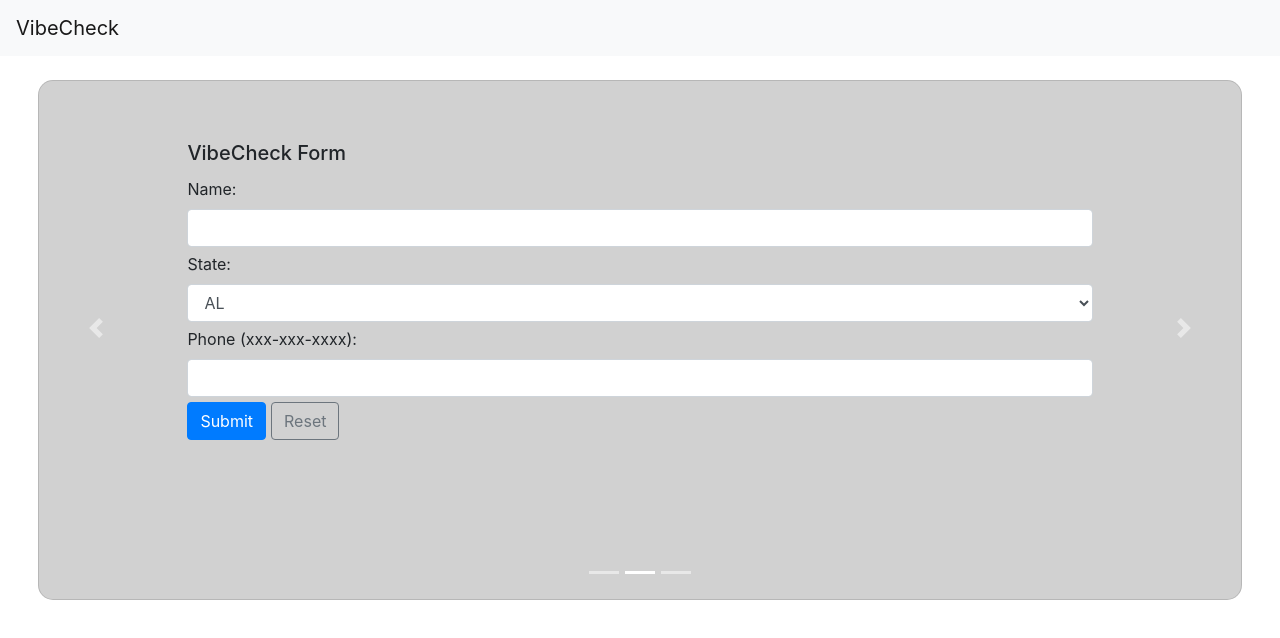
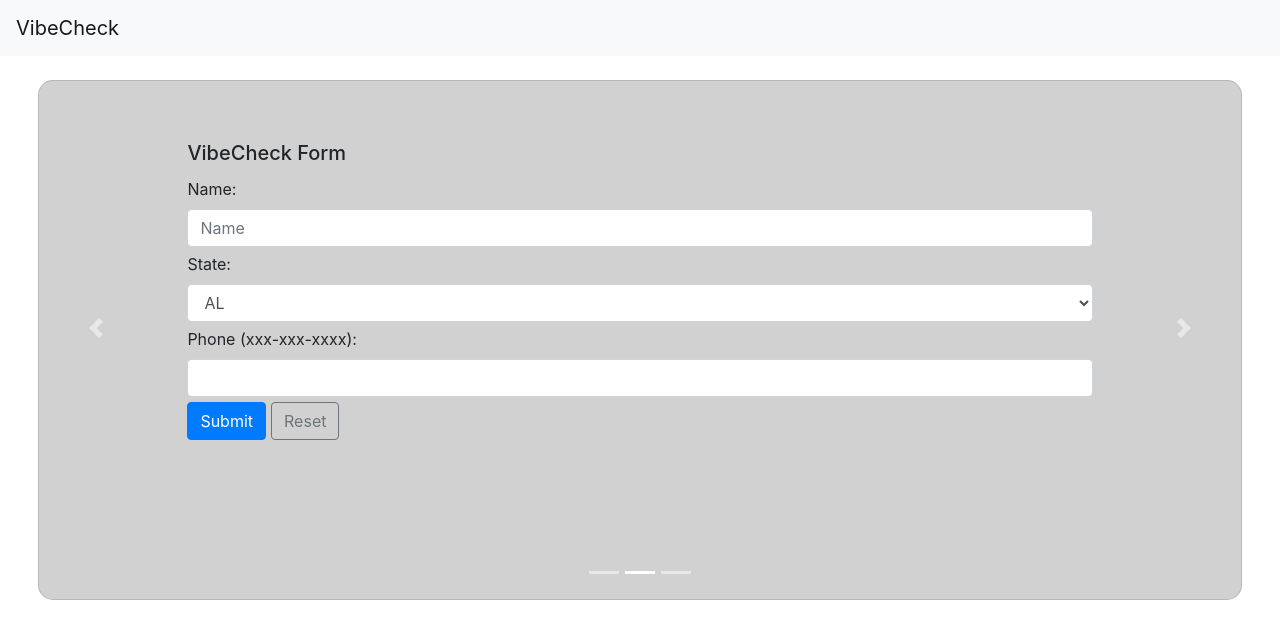
Before and after one commit to jtng3/fullstack-final-project-f20-viibecheck, a React (Create React App) app in the folder react-site/vibecheck/: page / in a window 1280 px wide. Both pictures are taken after a click on the item 640 px from the left and 572 px from the top of the page. Shown: the top 638 px of the page. Built offline with nearby package versions, Linux system fonts and the light colour scheme.

Commit message:
Moved js files into components folder, added App.jsx, changed index.js and form.js from components to functional components using useState, removed Location options(us states) to separate .js file called LocationSelect

```diff
--- a/react-site/vibecheck/src/Form.js
+++ /dev/null
@@ -1,127 +0,0 @@
-import './Form.css';
-import React from 'react';
-import { Form, Button } from 'react-bootstrap';
-import axios from 'axios';
-
-class VibeForm extends React.Component {
-  constructor(props) {
-    super(props);
-    this.state = {name: '', location: '', phone: '',response : ''};
-
-    this.handleChange = this.handleChange.bind(this);
-    this.handleSubmit = this.handleSubmit.bind(this);
-    this.handleReset = this.handleReset.bind(this);
-
-  }
-
-
-  handleChange(event) {
-    const target = event.target;
-    const name = target.name;
-    this.setState({
-      [name]: target.value
-    });
-  }
-
-  handleSubmit(event) {
-    //alert('Name: ' + this.state.name + '\nState: ' + this.state.location + '\nPhone: ' + this.state.phone);
-    event.preventDefault();
-
-
-    const perp = {name : this.state.name,
-                  state : this.state.location,
-                  phone : this.state.phone};
-
-    axios.post('http://localhost:8080/createperp',{perp})
-          .then( (res) => {
-            this.setState({ response : res.data });
-            alert(this.state.response);
-
-          }, (err) => {
-            alert(err);
-          })
-
-  }
-
-  handleReset() {
-    this.setState({name: '', location: '', phone: ''});
-  }
-
-  render() {
-    return (
-      <Form onSubmit={this.handleSubmit} onReset={this.handleReset}>
-        <Form.Group id="nameContainer">
-          <Form.Label for="name">Name:</Form.Label>
-          <Form.Control type="text" name="name" id="nameInput" onChange={this.handleChange}></Form.Control>
-        </Form.Group>
-        <Form.Group id="stateContainer">
-        <Form.Label for="location" id="stateLabel">State:</Form.Label>
-        <Form.Control as="select" value={this.state.value} id="stateSelect" name="location" onChange={this.handleChange} required>
-            <option value="AL">AL</option>
-            <option value="AK">AK</option>
-            <option value="AR">AR</option>
-            <option value="AZ">AZ</option>
-            <option value="CA">CA</option>
-            <option value="CO">CO</option>
-            <option value="CT">CT</option>
-            <option value="DC">DC</option>
-            <option value="DE">DE</option>
-            <option value="FL">FL</option>
-            <option value="GA">GA</option>
-            <option value="HI">HI</option>
-            <option value="IA">IA</option>
-            <option value="ID">ID</option>
-            <option value="IL">IL</option>
-            <option value="IN">IN</option>
-            <option value="KS">KS</option>
-            <option value="KY">KY</option>
-            <option value="LA">LA</option>
-            <option value="MA">MA</option>
-            <option value="MD">MD</option>
-            <option value="ME">ME</option>
-            <option value="MI">MI</option>
-            <option value="MN">MN</option>
-            <option value="MO">MO</option>
-            <option value="MS">MS</option>
-            <option value="MT">MT</option>
-            <option value="NC">NC</option>
-            <option value="NE">NE</option>
-            <option value="NH">NH</option>
-            <option value="NJ">NJ</option>
-            <option value="NM">NM</option>
-            <option value="NV">NV</option>
-            <option value="NY">NY</option>
-            <option value="ND">ND</option>
-            <option value="OH">OH</option>
-            <option value="OK">OK</option>
-            <option value="OR">OR</option>
-            <option value="PA">PA</option>
-            <option value="RI">RI</option>
-            <option value="SC">SC</option>
-            <option value="SD">SD</option>
-            <option value="TN">TN</option>
-            <option value="TX">TX</option>
-            <option value="UT">UT</option>
-            <option value="VT">VT</option>
-            <option value="VA">VA</option>
-            <option value="WA">WA</option>
-            <option value="WI">WI</option>
-            <option value="WV">WV</option>
-            <option value="WY">WY</option>
-          </Form.Control>
-        </Form.Group>
-        <Form.Group id="phoneContainer">
-          <Form.Label for="phone">Phone (xxx-xxx-xxxx):</Form.Label>
-          <Form.Control onChange={this.handleChange} type="tel" id="phone" name="phone"
-            pattern="[0-9]{3}-[0-9]{3}-[0-9]{4}"></Form.Control>
-        </Form.Group>
-        <Button id="submit" type="submit" value="Submit">Submit</Button>
-        <Button variant="outline-secondary" type="reset" value="Reset">Reset</Button>
-      </Form>
-
-
-    )
-  }
-}
-
-export default VibeForm;
--- /dev/null
+++ b/react-site/vibecheck/src/components/App.jsx
@@ -0,0 +1,15 @@
+import React from "react";
+import "./App.css";
+import MainCard from "./Card";
+import NavigationBar from "./Navbar";
+
+function App() {
+  return (
+    <div>
+      <NavigationBar />
+      <MainCard />
+    </div>
+  );
+}
+
+export default App;
--- /dev/null
+++ b/react-site/vibecheck/src/components/Form.js
@@ -0,0 +1,86 @@
+import './Form.css';
+import React, { useState } from 'react';
+import { Form, Button } from 'react-bootstrap';
+import axios from 'axios';
+import LocationSelect from './LocationSelect';
+/* class VibeForm extends React.Component {
+  constructor(props) {
+    super(props);
+    this.state = {name: '', location: '', phone: '',response : ''};
+
+    this.handleChange = this.handleChange.bind(this);
+    this.handleSubmit = this.handleSubmit.bind(this);
+    this.handleReset = this.handleReset.bind(this);
+
+  } */
+ function VibeForm() {
+   const [name, setName] = useState("");
+   const [location, setLocation] = useState("AL");
+   const [phone, setPhone] = useState("");
+
+   function updateName(event) {
+     setName(event.target.value);
+   }
+   function updateLocation(event) {
+     setLocation(event.target.value);
+   }
+   function updatePhone(event) {
+     setPhone(event.target.value);
+   }
+   function handleSubmit(event) {
+     alert('Name: ' + name + '\nState: ' + location + '\nPhone: ' + phone);
+     event.preventDefault();
+
+     const perp = {
+       name: name,
+       state: location,
+       phone: phone,
+     };
+
+     axios.post("http://localhost:8080/createperp", { perp }).then(
+       (res) => {
+         this.setState({ response: res.data });
+         alert(this.state.response);
+       },
+       (err) => {
+         alert(err);
+       }
+     );
+   }
+
+   return (
+     <div>
+       <Form onSubmit={handleSubmit}>
+         <Form.Group id="nameContainer">
+           <Form.Label for="name">Name:</Form.Label>
+           <Form.Control
+             onChange={updateName}
+             type="text"
+             name="name"
+             id="nameInput"
+             placeholder="Name"
+           ></Form.Control>
+         </Form.Group>
+         <Form.Group id="stateContainer">
+           <Form.Label for="location" id="stateLabel">
+             State:
+           </Form.Label>
+           <LocationSelect onChange={updateLocation} />
+        </Form.Group>
+        <Form.Group id="phoneContainer">
+          <Form.Label for="phone">Phone (xxx-xxx-xxxx):</Form.Label>
+          <Form.Control onChange={updatePhone} type="tel" id="phone" name="phone"
+            pattern="[0-9]{3}-[0-9]{3}-[0-9]{4}"></Form.Control>
+        </Form.Group>
+           <Button id="submit" type="submit" value="Submit">
+             Submit
+           </Button>
+           <Button variant="outline-secondary" type="reset" value="Reset">
+             Reset
+           </Button>
+       </Form>
+     </div>
+   );
+ }
+
+ export default VibeForm;
--- /dev/null
+++ b/react-site/vibecheck/src/components/LocationSelect.jsx
@@ -0,0 +1,69 @@
+import React from 'react';
+import { Form } from 'react-bootstrap';
+
+
+  function LocationSelect(props) {
+    return (
+      <Form.Control
+        as="select"
+        id="stateSelect"
+        name="location"
+        onChange={props.onChange}
+        required
+      >
+        <option value="AL">AL</option>
+        <option value="AK">AK</option>
+        <option value="AR">AR</option>
+        <option value="AZ">AZ</option>
+        <option value="CA">CA</option>
+        <option value="CO">CO</option>
+        <option value="CT">CT</option>
+        <option value="DC">DC</option>
+        <option value="DE">DE</option>
+        <option value="FL">FL</option>
+        <option value="GA">GA</option>
+        <option value="HI">HI</option>
+        <option value="IA">IA</option>
+        <option value="ID">ID</option>
+        <option value="IL">IL</option>
+        <option value="IN">IN</option>
+        <option value="KS">KS</option>
+        <option value="KY">KY</option>
+        <option value="LA">LA</option>
+        <option value="MA">MA</option>
+        <option value="MD">MD</option>
+        <option value="ME">ME</option>
+        <option value="MI">MI</option>
+        <option value="MN">MN</option>
+        <option value="MO">MO</option>
+        <option value="MS">MS</option>
+        <option value="MT">MT</option>
+        <option value="NC">NC</option>
+        <option value="NE">NE</option>
+        <option value="NH">NH</option>
+        <option value="NJ">NJ</option>
+        <option value="NM">NM</option>
+        <option value="NV">NV</option>
+        <option value="NY">NY</option>
+        <option value="ND">ND</option>
+        <option value="OH">OH</option>
+        <option value="OK">OK</option>
+        <option value="OR">OR</option>
+        <option value="PA">PA</option>
+        <option value="RI">RI</option>
+        <option value="SC">SC</option>
+        <option value="SD">SD</option>
+        <option value="TN">TN</option>
+        <option value="TX">TX</option>
+        <option value="UT">UT</option>
+        <option value="VT">VT</option>
+        <option value="VA">VA</option>
+        <option value="WA">WA</option>
+        <option value="WI">WI</option>
+        <option value="WV">WV</option>
+        <option value="WY">WY</option>
+      </Form.Control>
+    );
+  }
+
+export default LocationSelect;
--- a/react-site/vibecheck/src/index.js
+++ b/react-site/vibecheck/src/index.js
@@ -1,13 +1,5 @@
-import React from 'react';
-import ReactDOM from 'react-dom';
-import './index.css';
-import MainCard from './Card';
-import NavigationBar from './Navbar';
+import React from "react";
+import ReactDOM from "react-dom";
+import App from "./components/App";
 
-ReactDOM.render(
-  <React.StrictMode>
-    <NavigationBar />
-    <MainCard />
-  </React.StrictMode>,
-  document.getElementById('root')
-);
+ReactDOM.render(<App />, document.getElementById("root"));
```
Also changed, not shown: react-site/vibecheck/src/components/App.css (renamed from react-site/vibecheck/src/index.css), react-site/vibecheck/src/components/Card.css (renamed from react-site/vibecheck/src/Card.css), react-site/vibecheck/src/components/Card.js (renamed from react-site/vibecheck/src/Card.js), react-site/vibecheck/src/components/Form.css (renamed from react-site/vibecheck/src/Form.css), react-site/vibecheck/src/components/Navbar.js (renamed from react-site/vibecheck/src/Navbar.js), react-site/vibecheck/src/components/Search.js (renamed from react-site/vibecheck/src/Search.js), 1 other file (tests, documents, lock files or other folders).
